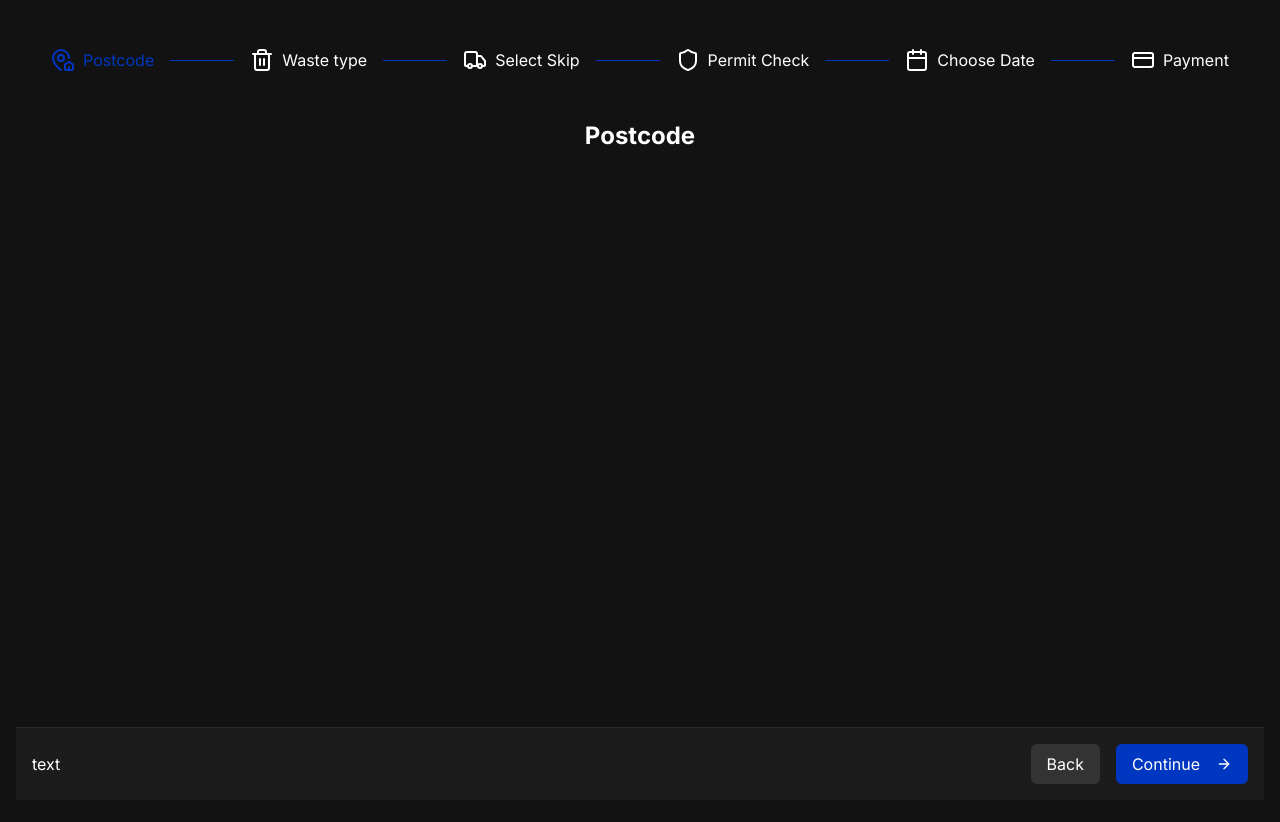
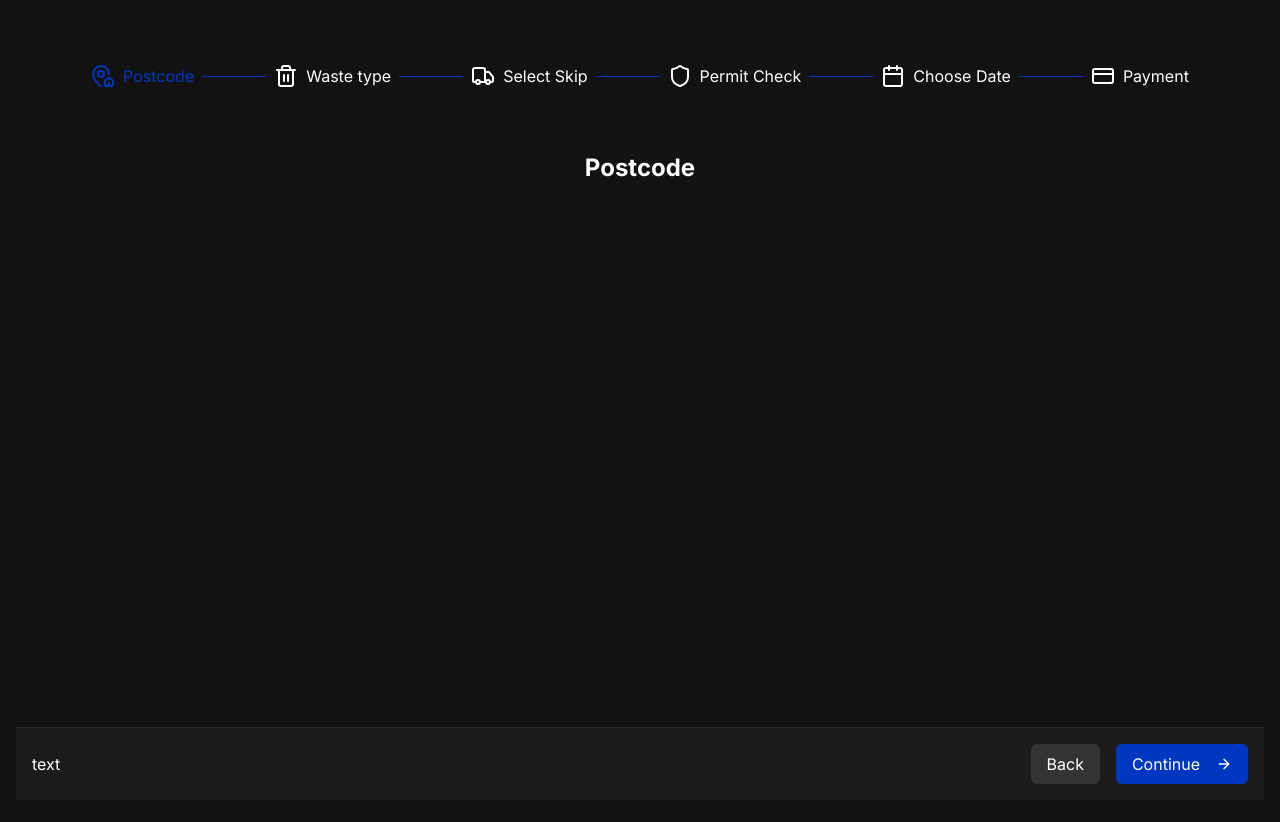
Before and after one commit to petreasil/redesigned-part3, a React (Vite) app in the folder vite-project/: page / in a window 1280 px wide. Shown: the top 822 px of the page. Built offline with nearby package versions, Linux system fonts and the light colour scheme.

Commit message:
add stepper component

```diff
--- a/vite-project/src/components/layout/SkipCard.tsx
+++ b/vite-project/src/components/layout/SkipCard.tsx
@@ -1,4 +1,4 @@
-import { Check } from "lucide-react";
+import { Check, Container } from "lucide-react";
 import { WasteType } from "../skipsize/SkipSizeSelector";
 interface SkipcardProps {
   data: WasteType;
@@ -11,7 +11,6 @@ const SkipCard: React.FC<SkipcardProps> = ({
   selectedSize,
   handleSizeSelection,
 }) => {
-  console.log(data);
   return (
     <div
       key={data?.id}
@@ -30,7 +29,7 @@ const SkipCard: React.FC<SkipcardProps> = ({
       {selectedSize === data?.id && (
         <div className="absolute top-[5px] right-[5px] z-10">
           <div className="bg-blue-500 text-white rounded-full p-1">
-            <Check size={24} />
+            <Check size={21} />
           </div>
         </div>
       )}
@@ -39,8 +38,10 @@ const SkipCard: React.FC<SkipcardProps> = ({
       <div className="p-6 relative z-0">
         <div className="flex items-center justify-between mb-4  gap-2">
           <div className="flex items-center space-x-4 flex-wrap">
-            <span className="text-4xl">🚛</span>
-            <div>
+            <span className="text-4xl ">
+              <Container className="text-blue-500 w-12 h-12" />
+            </span>
+            <div className="flex flex-col w-full">
               <h2 className="text-xl font-bold text-gray-900">
                 {data?.size} Yard Skip
               </h2>
@@ -49,8 +50,11 @@ const SkipCard: React.FC<SkipcardProps> = ({
               </p>
             </div>
           </div>
-          <div className="text-2xl font-bold text-gray-800">
-            £{data?.price_before_vat} per week
+          <div>
+            <div className="text-2xl font-bold text-gray-800">
+              £{data?.price_before_vat}
+            </div>
+            <div className="text-2xl font-bold text-gray-800">per week</div>
           </div>
         </div>
 
--- a/vite-project/src/components/skipsize/SkipSizeSelector.tsx
+++ b/vite-project/src/components/skipsize/SkipSizeSelector.tsx
@@ -19,9 +19,9 @@ export interface WasteType {
 }
 
 const SkipSizeSelector = () => {
-  const [skipSizes, setSkipSizes] = useState([]);
-  const [loading, setLoading] = useState(true);
-  const [selectedSize, setSelectedSize] = useState(null);
+  const [skipSizes, setSkipSizes] = useState<WasteType[]>([]);
+  const [loading, setLoading] = useState<boolean>(true);
+  const [selectedSize, setSelectedSize] = useState<number | null>(null);
 
   const handleSizeSelection = (size: number) => {
     setSelectedSize(size);
--- a/vite-project/src/components/stepper/Stepper.tsx
+++ b/vite-project/src/components/stepper/Stepper.tsx
@@ -31,20 +31,23 @@ const Stepper = ({ steps = [] }: GeneralStepperProps) => {
 
   return (
     <div className="relative flex flex-col w-full min-h-screen">
-      <div className="flex items-center justify-center gap-4 mb-8 flex-wrap px-2 py-4">
+      <div className="flex items-center justify-center gap-2 mb-8 flex-wrap px-2 py-4">
         {steps.map((step, index) => (
           <>
             <button
               key={step.id}
-              className={`flex items-center justify-center whitespace-nowrap cursor-pointer`}
+              className={`flex items-center justify-center whitespace-nowrap cursor-pointer py-4`}
               onClick={() => setActiveStep(index)}
             >
               {step.icon &&
-                React.cloneElement(step.icon, {
-                  className: `${
-                    index === activeStep ? "text-[#0037C1] " : "text-white"
-                  } w-6 h-6`,
-                })}
+                React.cloneElement(
+                  step.icon as React.ReactElement<{ className: string }>,
+                  {
+                    className: `${
+                      index === activeStep ? "text-[#0037C1] " : "text-white"
+                    } w-6 h-6`,
+                  }
+                )}
               <span
                 className={`${
                   index === activeStep ? "text-[#0037C1] " : "text-white"
```
